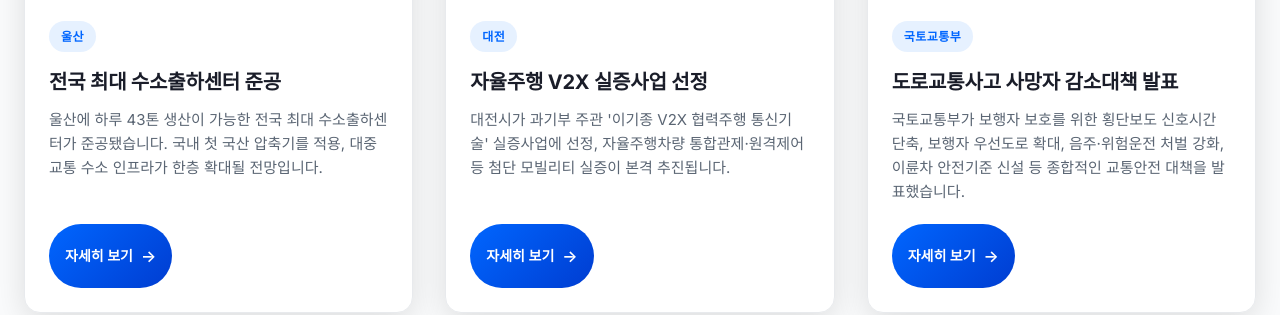
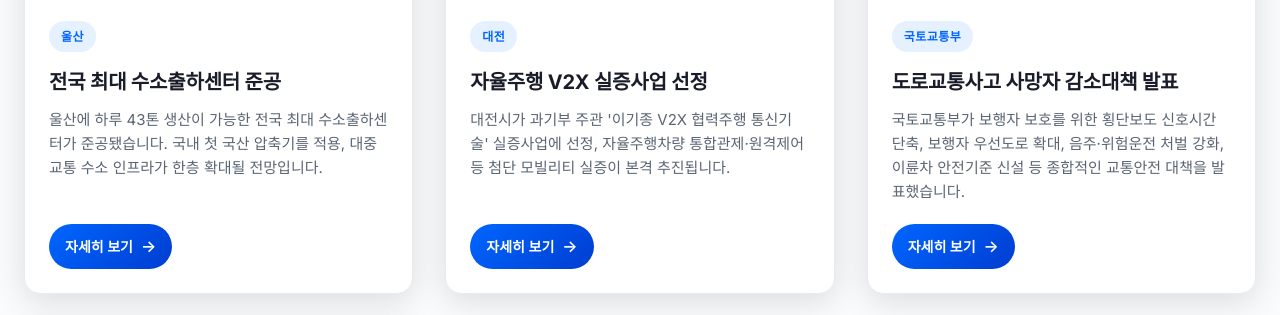
Before and after one commit to busanbus/5m3w, a plain HTML site: page index.html in a window 1280 px wide. Shown: the part 650-965 px from the top of the page. Drawn offline with Linux system fonts and the light colour scheme.

Commit message:
Update index.html

```diff
--- a/index.html
+++ b/index.html
@@ -386,7 +386,7 @@
       display: inline-flex;
       align-items: center;
       gap: 8px;
-      height: 64px;
+      height: 45px;
     }
 
     .news-link:hover {
```
